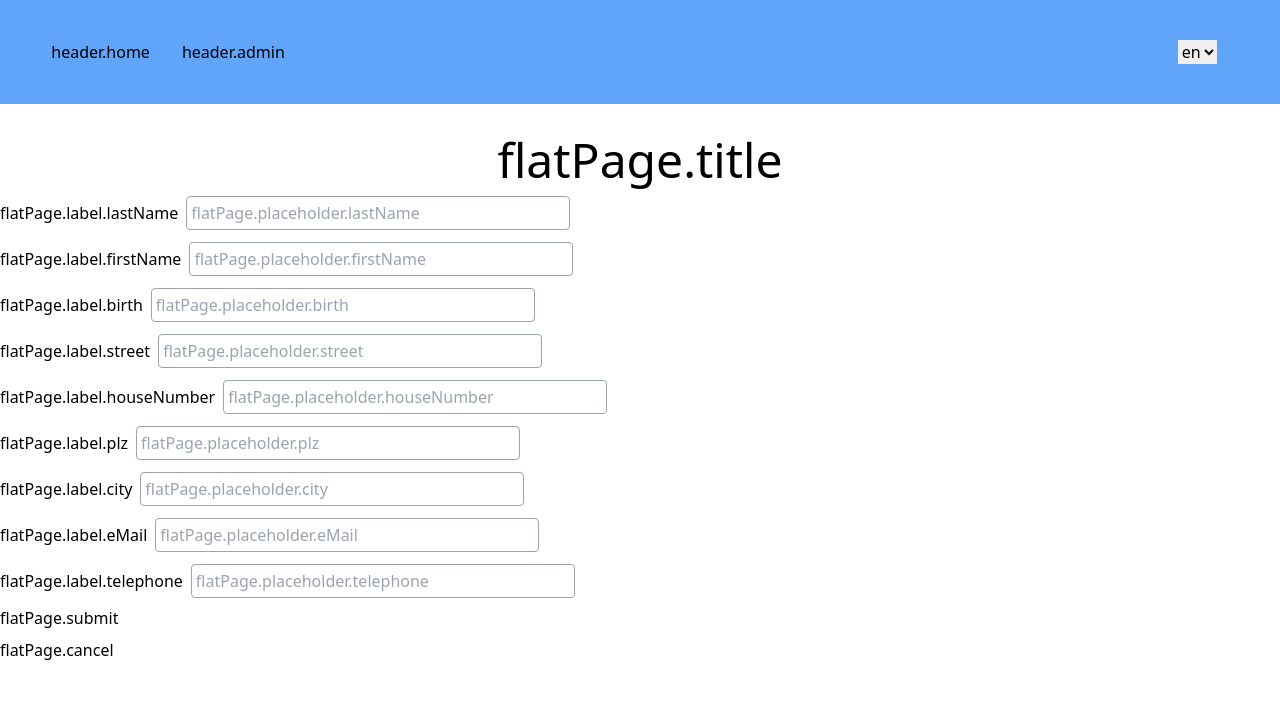
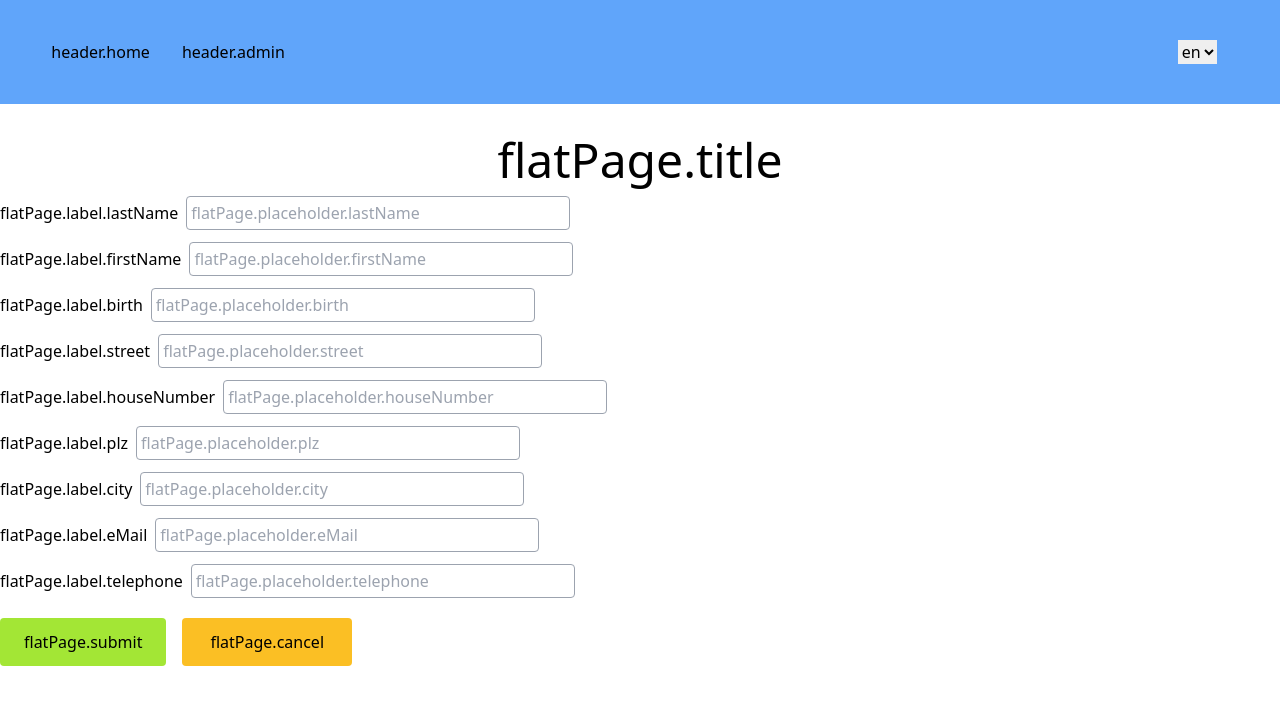
Before and after one commit to GiorgiMazm/LF10, a Nuxt app: page /flat in a window 1280 px wide. Shown: the top 704 px of the page. Built offline with nearby package versions, Linux system fonts and the light colour scheme.

Commit message:
refactor flat form

```diff
--- a/src/components/AppForm.vue
+++ b/src/components/AppForm.vue
@@ -32,11 +32,19 @@ const dataObject = ref({});
         :field-name="key"
         @passInputValue="createObject"
       />
-      <button class="my-2" @click.prevent="createForm">
-        {{ $t("flatPage.submit") }}
-      </button>
-      <br />
-      <NuxtLink href="/">{{ $t("flatPage.cancel") }}</NuxtLink>
+      <div class="mt-3">
+        <button
+          class="my-2 mr-4 px-6 py-3 rounded bg-lime-400"
+          @click.prevent="createForm"
+        >
+          {{ $t("flatPage.submit") }}
+        </button>
+        <NuxtLink
+          class="my-2 mr-4 px-7 py-3 rounded bg-amber-400 inline-block"
+          href="/"
+          >{{ $t("flatPage.cancel") }}</NuxtLink
+        >
+      </div>
     </form>
   </div>
 </template>
--- a/src/components/TextInput.vue
+++ b/src/components/TextInput.vue
@@ -13,7 +13,11 @@ function checkField() {
 }
 
 function getInputType() {
-  if (props.fieldName.slice(1) === "socSup") return "checkbox";
+  if (
+    props.fieldName.slice(1) === "socSup" ||
+    props.fieldName.slice(1) === "careSecurity"
+  )
+    return "checkbox";
   else if (props.fieldName.slice(1) === "eMail") return "email";
   else return "text";
 }
@@ -23,9 +27,30 @@ function getInputType() {
   <div class="mt-3" v-if="checkField()">
     <label>{{ props.label }}</label>
 
+    <select
+      class="mx-4 border-2"
+      v-if="props.fieldName.slice(1) === 'healthSecurity'"
+      v-model="name"
+      @change="
+        $emit(
+          'passInputValue',
+          { name: props.fieldName, value: name },
+          props.fieldName
+        )
+      "
+    >
+      <option selected hidden=""></option>
+      <option>{{ $t("flatPage.placeholder.lawFamily") }}</option>
+      <option>{{ $t("flatPage.placeholder.lawStudent") }}</option>
+      <option>{{ $t("flatPage.placeholder.private") }}</option>
+      <option>{{ $t("flatPage.placeholder.lawVolunteer") }}</option>
+      <option>{{ $t("flatPage.placeholder.other") }}</option>
+    </select>
+
     <input
+      v-else
       v-model="name"
-      @keyup="
+      @change="
         $emit(
           'passInputValue',
           { name: props.fieldName, value: name },
```
